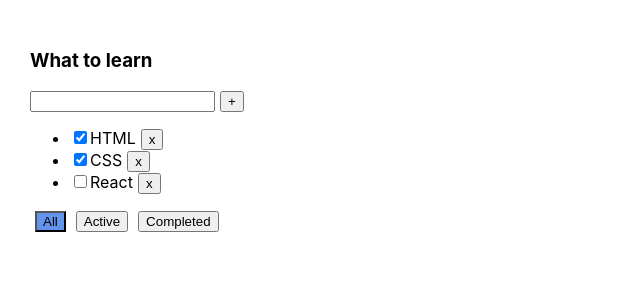
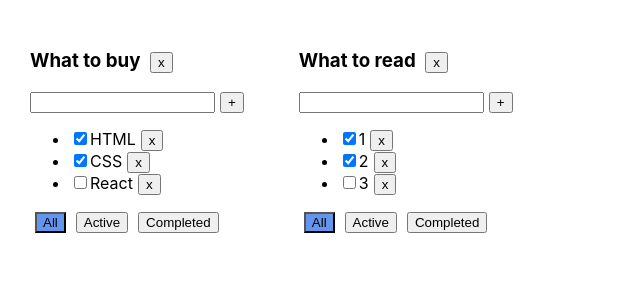
Before and after one commit to remadyt/TodoList, a React (Create React App) app: page / in a window 1280 px wide. Shown: the top 300 px of the page, without its empty margins (0-640 px from the left). Built offline with nearby package versions, Linux system fonts and the light colour scheme.

Commit message:
05-TodoList

```diff
--- a/src/App.tsx
+++ b/src/App.tsx
@@ -1,61 +1,106 @@
 import React, {useState} from 'react';
 import './App.css';
-import {TodoList} from "./TodoList";
+import {TaskType, TodoList} from "./TodoList";
 import {v1} from "uuid";
 
 
-export type FilterType = 'all'| 'active' | 'completed'
+export type FilterType = 'all' | 'active' | 'completed'
+type TodoListType = {
+    id: string
+    title: string
+    filter: FilterType
+}
+type AllTasksType = {
+    [key: string]: Array<TaskType>
+}
 
 function App() {
-    let [tasks, setTasks] = useState ([
-        {id:v1(), title:'HTML', isDone: true},
-        {id:v1(), title:'CSS', isDone: true},
-        {id:v1(), title:'React', isDone: false},
+    function removeTask(id: string, todoListId: string) {
+        let tasks = tasksObj[todoListId]
+        let filteredTasks = tasks.filter(t => t.id !== id)
+        tasksObj[todoListId] = filteredTasks
+        setTasks({...tasksObj})
+    }
+    function changeFilter(value: FilterType, todoListId: string) {
+        let todolist = todoLists.find((tl) => tl.id === todoListId)
+        if (todolist) {
+            todolist.filter = value
+            setTodoList([...todoLists])
+        }
 
-    ])
-    let [filter,setFilter] = useState<FilterType>('all')
+    }
+    function changeStatus(id: string, isDone: boolean) {
+        let tasks = tasksObj[id]
+        let task = tasks.find(task => task.id === id)
+        if (task) {
+            task.isDone = isDone
+        }
+        setTasks({...tasksObj})
+    }
+    function addTask(title: string, todoListId: string) {
+        let tasks = tasksObj[todoListId]
+        let task = {id: v1(), title: title, isDone: false}
+        let newTask = [task, ...tasks]
+        tasksObj[todoListId] = newTask
+        setTasks({...tasksObj})
+
+    }
+    function deleteTodoList (todoListId:string) {
+        let filterTodoList = todoLists.filter((tl) => tl.id !== todoListId)
+        setTodoList(filterTodoList)
+    }
+
+    const todoLists1 = v1()
+    const todoLists2 = v1()
+    const [tasksObj, setTasks] = useState<AllTasksType>({
+            [todoLists1]: [
+                {id: v1(), title: 'HTML', isDone: true},
+                {id: v1(), title: 'CSS', isDone: true},
+                {id: v1(), title: 'React', isDone: false},
+
+            ],
+            [todoLists2]: [
+                {id: v1(), title: '1', isDone: true},
+                {id: v1(), title: '2', isDone: true},
+                {id: v1(), title: '3', isDone: false},
+
+            ]
+        }
+    )
 
 
-    function removeTask (id: string) {
-        let filteredTasks = tasks.filter(t => t.id !== id)
-        setTasks(filteredTasks)
-    }
-    let tasksForTodoList = tasks
-    if (filter === 'active') {
-        tasksForTodoList = tasks.filter (t => !t.isDone)
-    }
-    if ( filter === 'completed') {
-        tasksForTodoList = tasks.filter(t => t.isDone)
-    }
-    function changeFilter (value: 'all'| 'active' | 'completed') {
-        setFilter(value)
-    }
-
-    function changeStatus (id:string, isDone: boolean) {
-        let task = tasks.find( task => task.id === id)
-        if(task) {
-            task.isDone = isDone
-        }
-        setTasks([...tasks])
-    }
-    function addTask (title:string) {
-       let task = {id:v1(), title:title, isDone: false}
-       let newTask = [task,...tasks]
-        setTasks(newTask)
-
-    }
+    let [todoLists, setTodoList] = useState<TodoListType[]>([
+        {id: todoLists1, title: 'What to buy', filter: 'all'},
+        {id: todoLists2, title: 'What to read', filter: 'all'},
+    ])
 
     return (
         <div className="App">
+            {
+                todoLists.map((tl) => {
+                    let tasksForTodoList = tasksObj[tl.id]
+                    if (tl.filter === 'active') {
+                        tasksForTodoList = tasksForTodoList.filter(t => !t.isDone)
+                    }
+                    if (tl.filter === 'completed') {
+                        tasksForTodoList = tasksForTodoList.filter(t => t.isDone)
+                    }
+                    return (
                         <TodoList
-                title='What to learn'
+                            key={tl.id}
+                            id={tl.id}
+                            title={tl.title}
                             tasks={tasksForTodoList}
                             removeTask={removeTask}
                             changeFilter={changeFilter}
                             changeStatus={changeStatus}
                             addTask={addTask}
-                filter={filter}
+                            filter={tl.filter}
+                            deleteTodoList={deleteTodoList}
                         />
+                    )
+                })
+            }
         </div>
     )
 }
--- a/src/TodoList.tsx
+++ b/src/TodoList.tsx
@@ -2,19 +2,22 @@ import React, {useState, KeyboardEvent, ChangeEvent} from "react";
 import {FilterType} from "./App";
 
 
-type TaskType = {
+export type TaskType = {
     title: string
     id: string
     isDone: boolean
 }
+
 type PropsType = {
     tasks: Array<TaskType>
     title: string
+    id:string
     filter: FilterType
-    removeTask: (taskId: string) => void
-    addTask: (title: string) => void
-    changeFilter: (value: 'all' | 'active' | 'completed') => void
+    removeTask: (title: string, todoListId: string) => void
+    addTask: (title: string, todoListId: string) => void
+    changeFilter: (value:FilterType,todoListId: string ) => void
     changeStatus: (id: string, isDone: boolean) => void
+    deleteTodoList: (todoListId:string) => void
 }
 
 export function TodoList(props: PropsType) {
@@ -22,7 +25,7 @@ export function TodoList(props: PropsType) {
     const [error,setError] = useState<string| null>(null)
     const addTask = () => {
         if(title.trim() !== '') {
-        props.addTask(title)
+        props.addTask(title,props.id)
         setTitle('')
         } else {
             setError('Title is required')
@@ -36,12 +39,12 @@ export function TodoList(props: PropsType) {
         setTitle(event.currentTarget.value)
         setError(null)
     }
-    const onAllClickHandler = () => props.changeFilter('all')
-    const onActiveClickHandler = () => props.changeFilter('active')
-    const onCompletedClickHandler = () => props.changeFilter('completed')
+    const onAllClickHandler = () => props.changeFilter('all', props.id)
+    const onActiveClickHandler = () => props.changeFilter('active', props.id)
+    const onCompletedClickHandler = () => props.changeFilter('completed', props.id)
     return (
         <div>
-            <h3>{props.title}</h3>
+            <h3>{props.title} <button onClick={() => {props.deleteTodoList(props.id)}}>x</button></h3>
             <div>
                 <input
                     className={error ? 'error' : ''}
@@ -55,7 +58,7 @@ export function TodoList(props: PropsType) {
                 {
                     props.tasks.map(t => {
                         const onClickHandler = () => {
-                            props.removeTask(t.id)
+                            props.removeTask(t.id,props.id)
                         }
                         const onChangeHandler = (event: ChangeEvent<HTMLInputElement>) => props.changeStatus(t.id, event.currentTarget.checked)
                         return (
```
Lines whose indentation alone changed are shown as unchanged.
